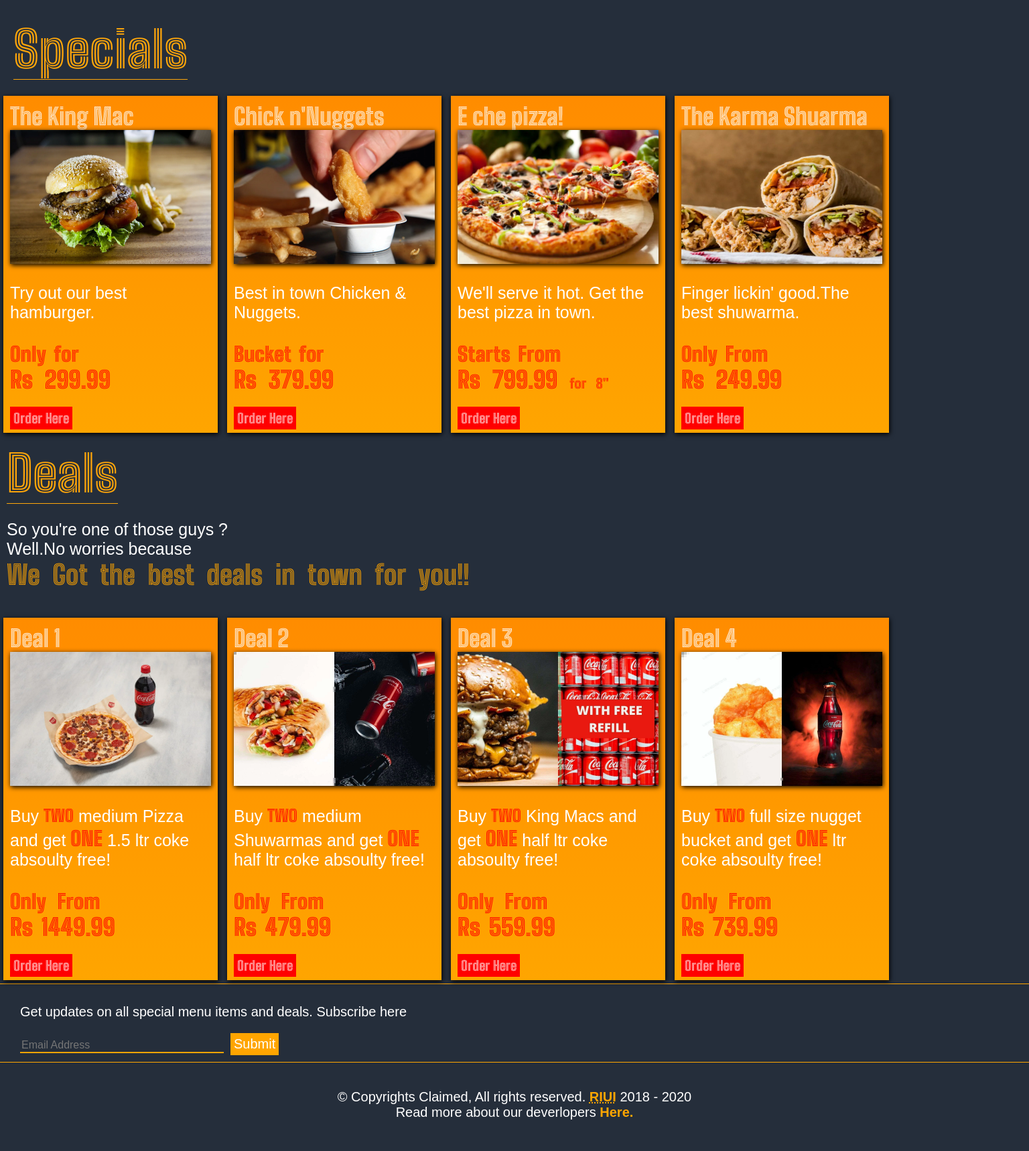
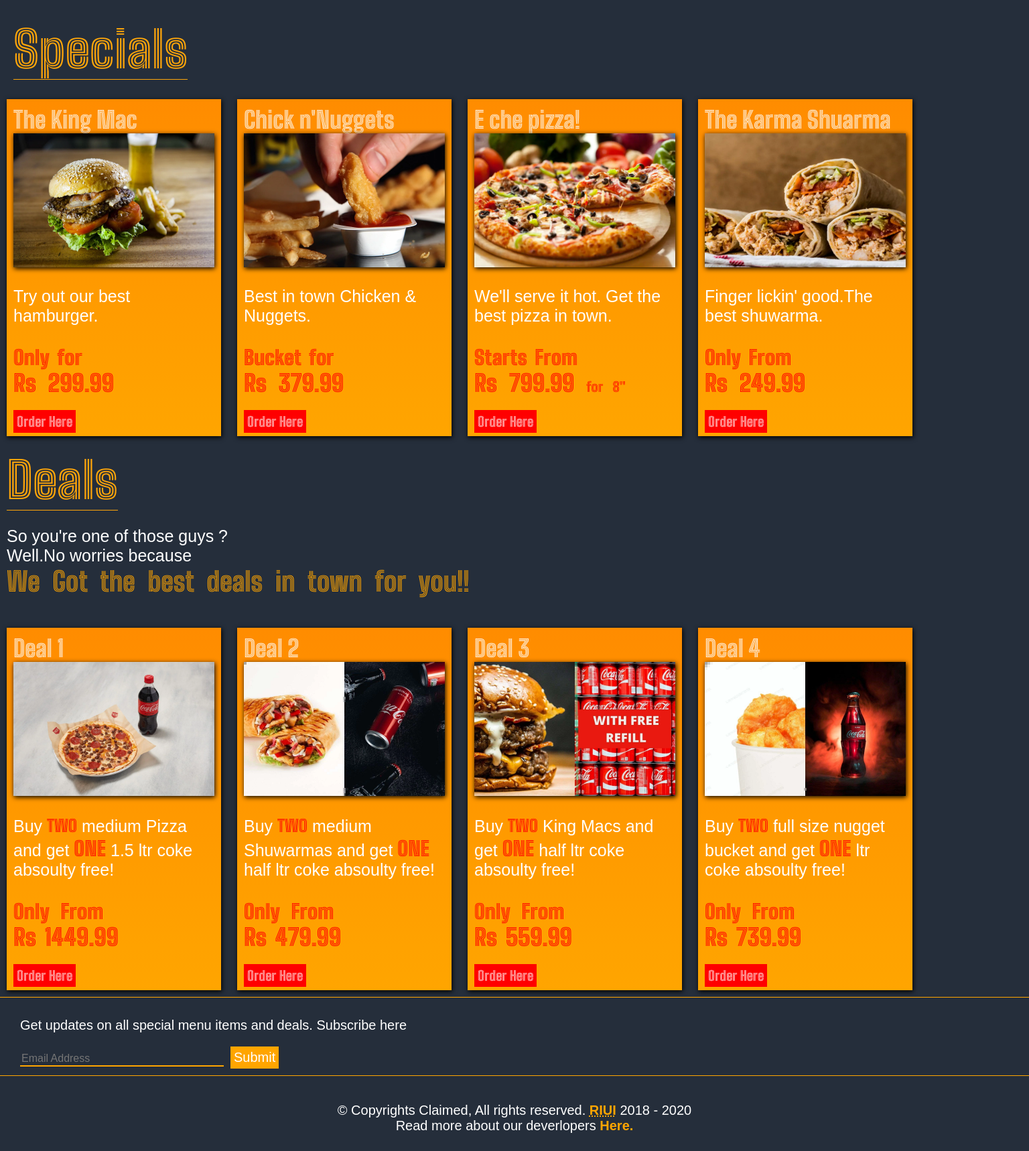
Before and after one commit to justokaywith/WebEngineering, a PHP site: page / in a window 1536 px wide. Shown: the part 132-1850 px from the top of the page at 67% size. Before the commit the page ends 1803 px from the top, so only its background shows below. Run offline with PHP 8.4, Linux system fonts and the light colour scheme.

Commit message:
Update style.css

```diff
--- a/style.css
+++ b/style.css
@@ -739,7 +739,7 @@ footer a{
 }
 @media (min-width: 1440px ){
 	.spec{
-		margin: 5px;
+		margin: 10px;
 		width: 300px;
 		height: auto;
 	}
@@ -756,7 +756,7 @@ footer a{
 		font-size: 25px;
 	}
 	.deal{
-		margin: 5px;
+		margin: 10px;
 		width: 300px;
 		height: auto;
 	}
```
